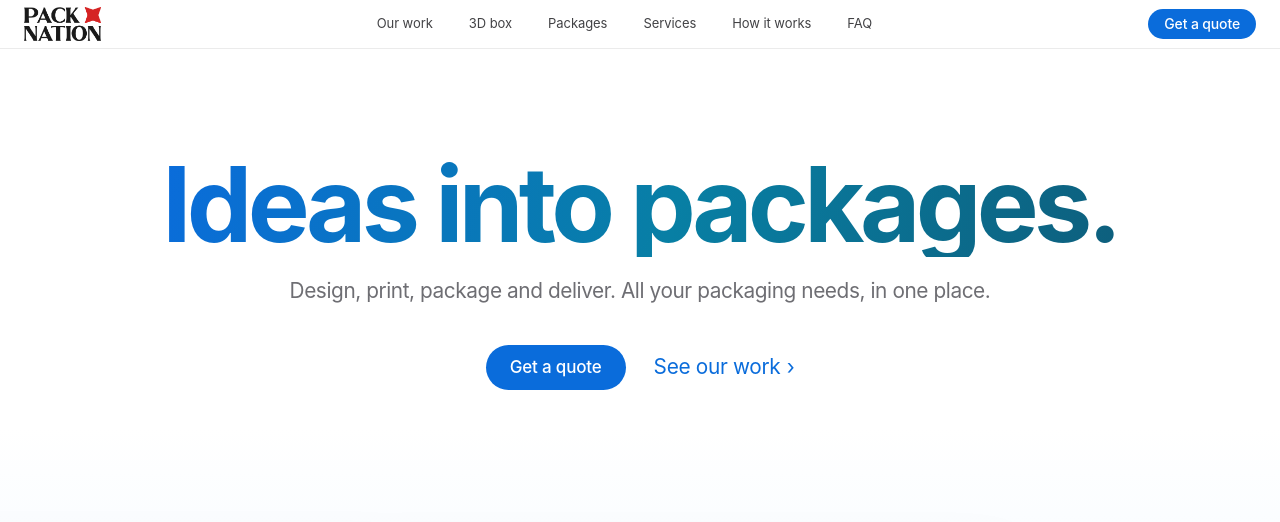
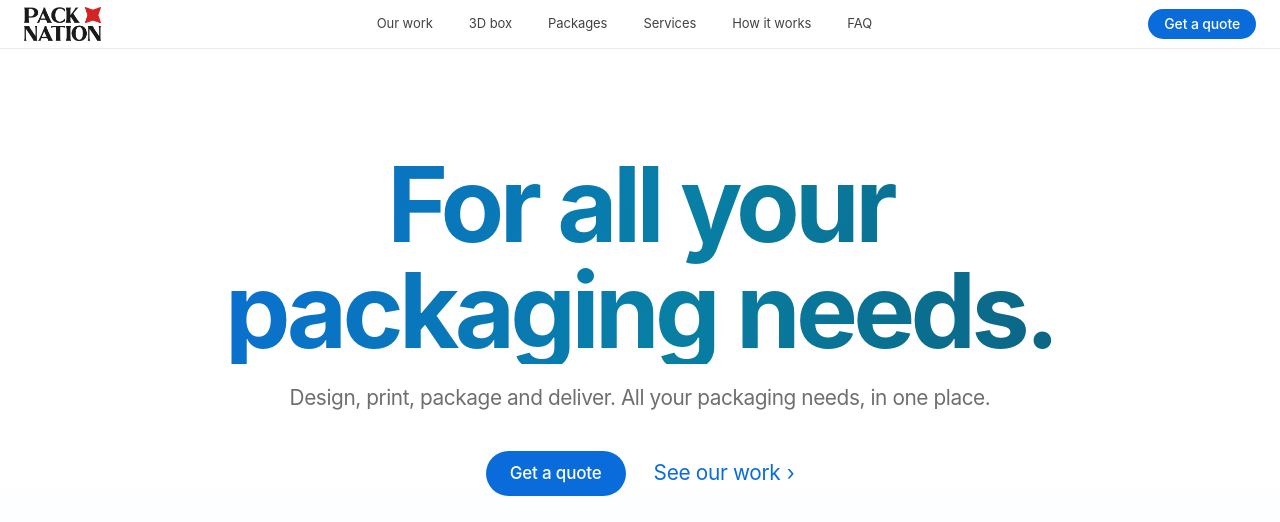
Before and after one commit to anupa-adithya/packnation-website, a plain HTML site: page index.html in a window 1280 px wide. Shown: the top 522 px of the page. Drawn offline with Linux system fonts and the light colour scheme.

Commit message:
hero text change

```diff
--- a/index.html
+++ b/index.html
@@ -393,7 +393,7 @@ h1,h2,h3,p{margin:0}
 <section class="hero center">
   <div class="wrap">
     <div class="head">
-      <h1 class="h-hero gradient-text">Ideas into packages.</h1>
+      <h1 class="h-hero gradient-text">For all your packaging needs.</h1>
       <p class="sub">Design, print, package and deliver. All your packaging needs, in one place.</p>
       <div class="actions">
         <a class="btn" href="#quote">Get a quote</a>
```
